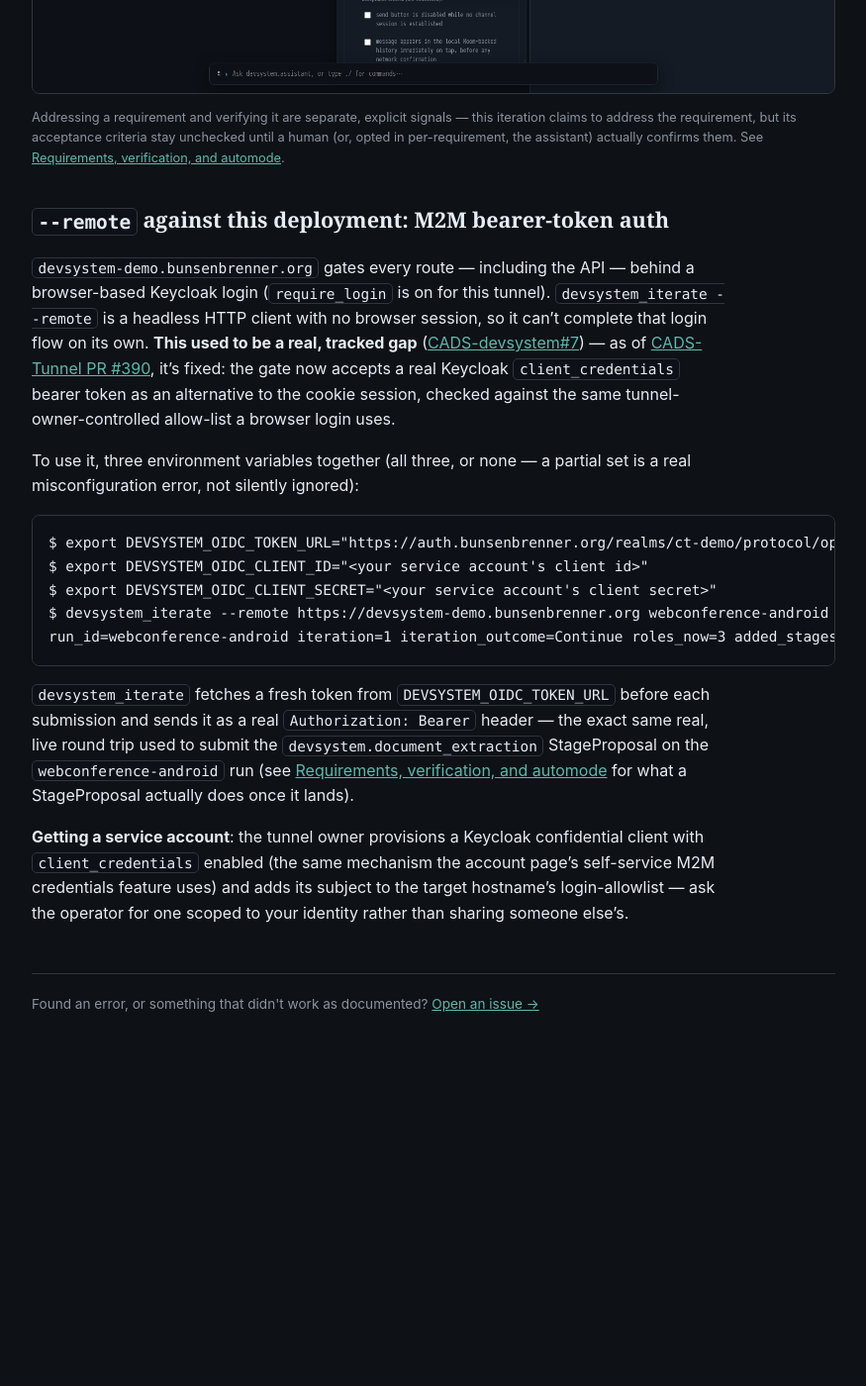
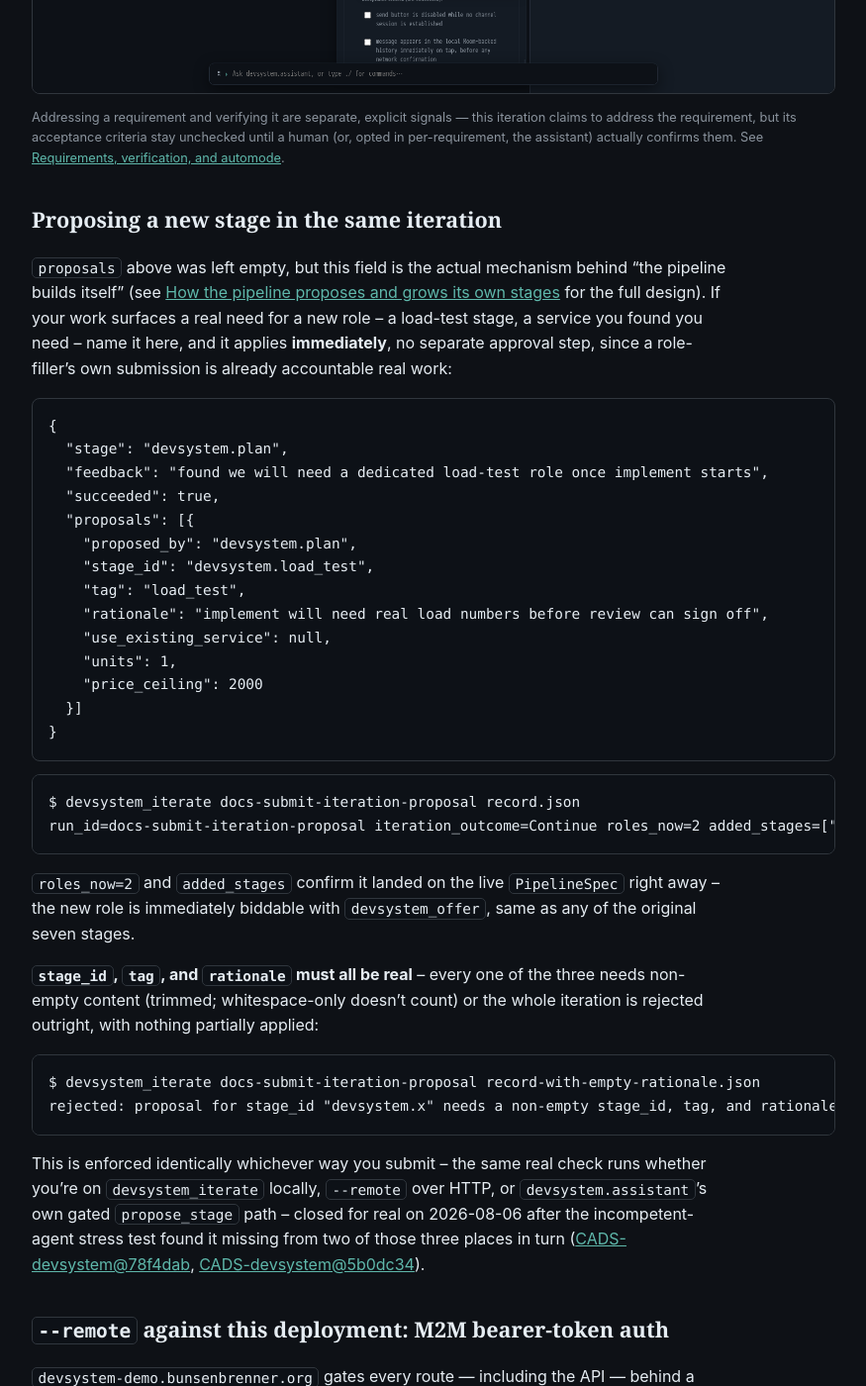
Before and after one commit to scimbe/CADS-devsystem-docs, a Jekyll site: the page built from _how-to/submit-an-iteration.md, in a window 1280 px wide and 1400 px high, scrolled down 3404 px. Shown: the whole window at 99% size, without its empty margins (322-1197 px from the left). Built offline with Jekyll 4.4.1, drawn with Linux system fonts in a browser that asks for light colours; before the commit the page ends 4493 px from its top, so only the background shows below that.

Commit message:
how-to: document StageProposal shape and its now-shared validation gate
Real gap: submit-an-iteration.md's own example JSON left "proposals": []
empty and never explained what a real proposal needs to contain --
despite this field being the actual mechanism behind "the pipeline
builds itself" (CADS-Tunnel#382's central claim), a reader following
this page had zero guidance on how to actually use it. Two real code
commits since the last docs firing (78f4dab, 5b0dc34) also added a real
behavior change worth documenting: stage_id/tag/rationale must all be
non-empty now, enforced identically across all three real entry points
(local devsystem_iterate, --remote, and devsystem.assistant's own
propose_stage) after the incompetent-agent stress test found the check
missing from two of them in turn.

Validated live before writing: submitted a genuine load_test proposal
against a real run (roles_now=2, added_stages confirms it applied
immediately) and a real incomplete one (empty rationale, real rejection
message quoted verbatim) -- both outputs in the page are the actual
command output, not paraphrased.

Hermetic Jekyll build confirmed clean before shipping.

Co-Authored-By: Claude Sonnet 5 <noreply@anthropic.com>
Claude-Session: https://claude.ai/code/session_018FkngvdKnmVcAT84EZe7Ur

````diff
--- a/_how-to/submit-an-iteration.md
+++ b/_how-to/submit-an-iteration.md
@@ -85,6 +85,55 @@ the requirement it claims to address:
 <figcaption>Addressing a requirement and verifying it are separate, explicit signals — this iteration claims to address the requirement, but its acceptance criteria stay unchecked until a human (or, opted in per-requirement, the assistant) actually confirms them. See <a href="{{ '/explanation/requirements-and-automode/' | relative_url }}">Requirements, verification, and automode</a>.</figcaption>
 </figure>
 
+## Proposing a new stage in the same iteration
+
+`proposals` above was left empty, but this field is the actual mechanism behind "the pipeline
+builds itself" (see [How the pipeline proposes and grows its own stages]({{ '/explanation/self-optimizing-pipeline/' | relative_url }})
+for the full design). If your work surfaces a real need for a new role -- a load-test stage, a
+service you found you need -- name it here, and it applies **immediately**, no separate approval
+step, since a role-filler's own submission is already accountable real work:
+
+```json
+{
+  "stage": "devsystem.plan",
+  "feedback": "found we will need a dedicated load-test role once implement starts",
+  "succeeded": true,
+  "proposals": [{
+    "proposed_by": "devsystem.plan",
+    "stage_id": "devsystem.load_test",
+    "tag": "load_test",
+    "rationale": "implement will need real load numbers before review can sign off",
+    "use_existing_service": null,
+    "units": 1,
+    "price_ceiling": 2000
+  }]
+}
+```
+
+```
+$ devsystem_iterate docs-submit-iteration-proposal record.json
+run_id=docs-submit-iteration-proposal iteration_outcome=Continue roles_now=2 added_stages=["devsystem.load_test"]
+```
+
+`roles_now=2` and `added_stages` confirm it landed on the live `PipelineSpec` right away -- the new
+role is immediately biddable with `devsystem_offer`, same as any of the original seven stages.
+
+**`stage_id`, `tag`, and `rationale` must all be real** -- every one of the three needs non-empty
+content (trimmed; whitespace-only doesn't count) or the whole iteration is rejected outright, with
+nothing partially applied:
+
+```
+$ devsystem_iterate docs-submit-iteration-proposal record-with-empty-rationale.json
+rejected: proposal for stage_id "devsystem.x" needs a non-empty stage_id, tag, and rationale
+```
+
+This is enforced identically whichever way you submit -- the same real check runs whether you're on
+`devsystem_iterate` locally, `--remote` over HTTP, or `devsystem.assistant`'s own gated
+`propose_stage` path -- closed for real on 2026-08-06 after the incompetent-agent stress test found
+it missing from two of those three places in turn
+([CADS-devsystem@78f4dab](https://github.com/scimbe/CADS-devsystem/commit/78f4dab),
+[CADS-devsystem@5b0dc34](https://github.com/scimbe/CADS-devsystem/commit/5b0dc34)).
+
 ## `--remote` against this deployment: M2M bearer-token auth
 
 `devsystem-demo.bunsenbrenner.org` gates every route — including the API — behind a browser-based
````
